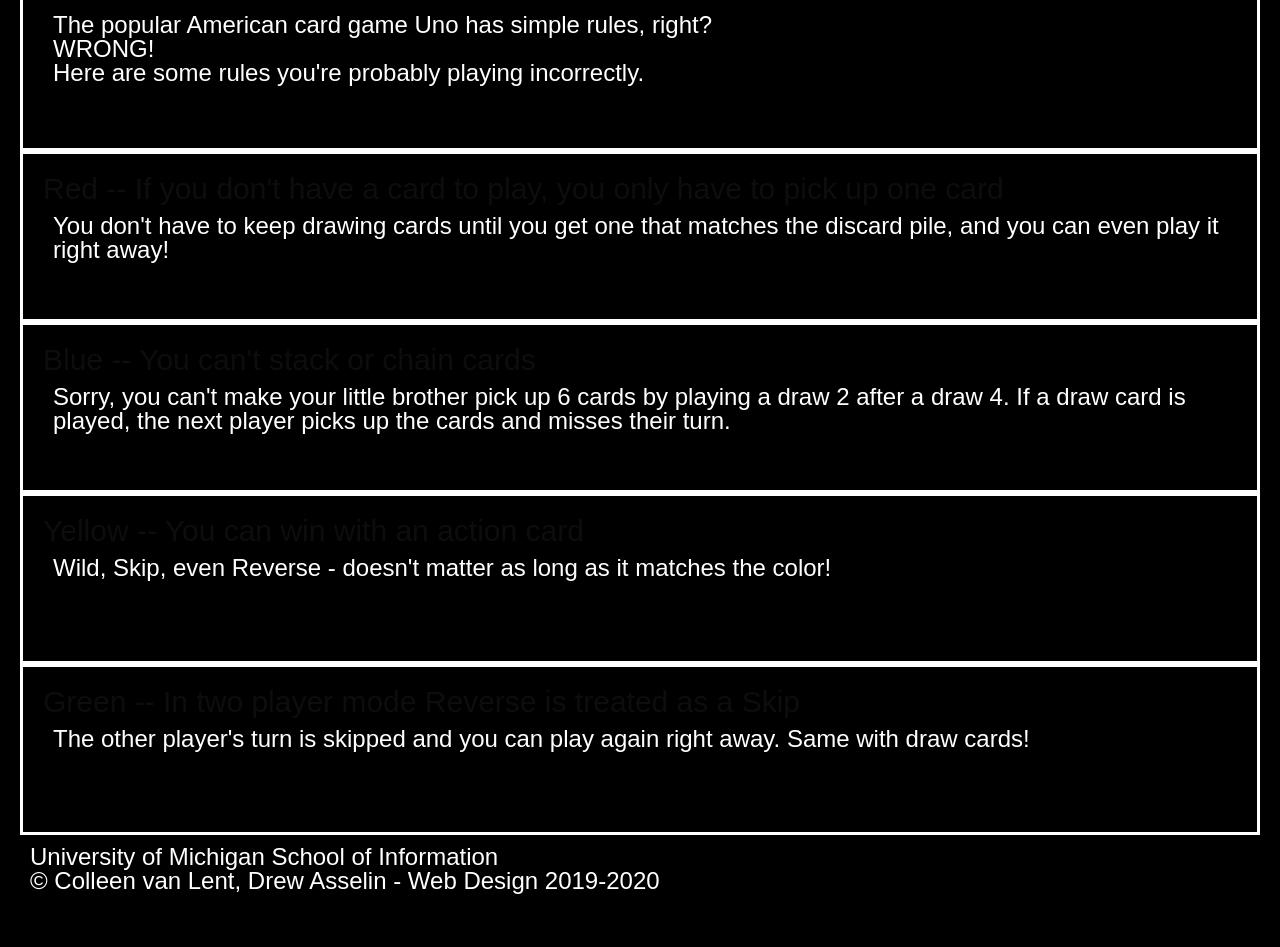
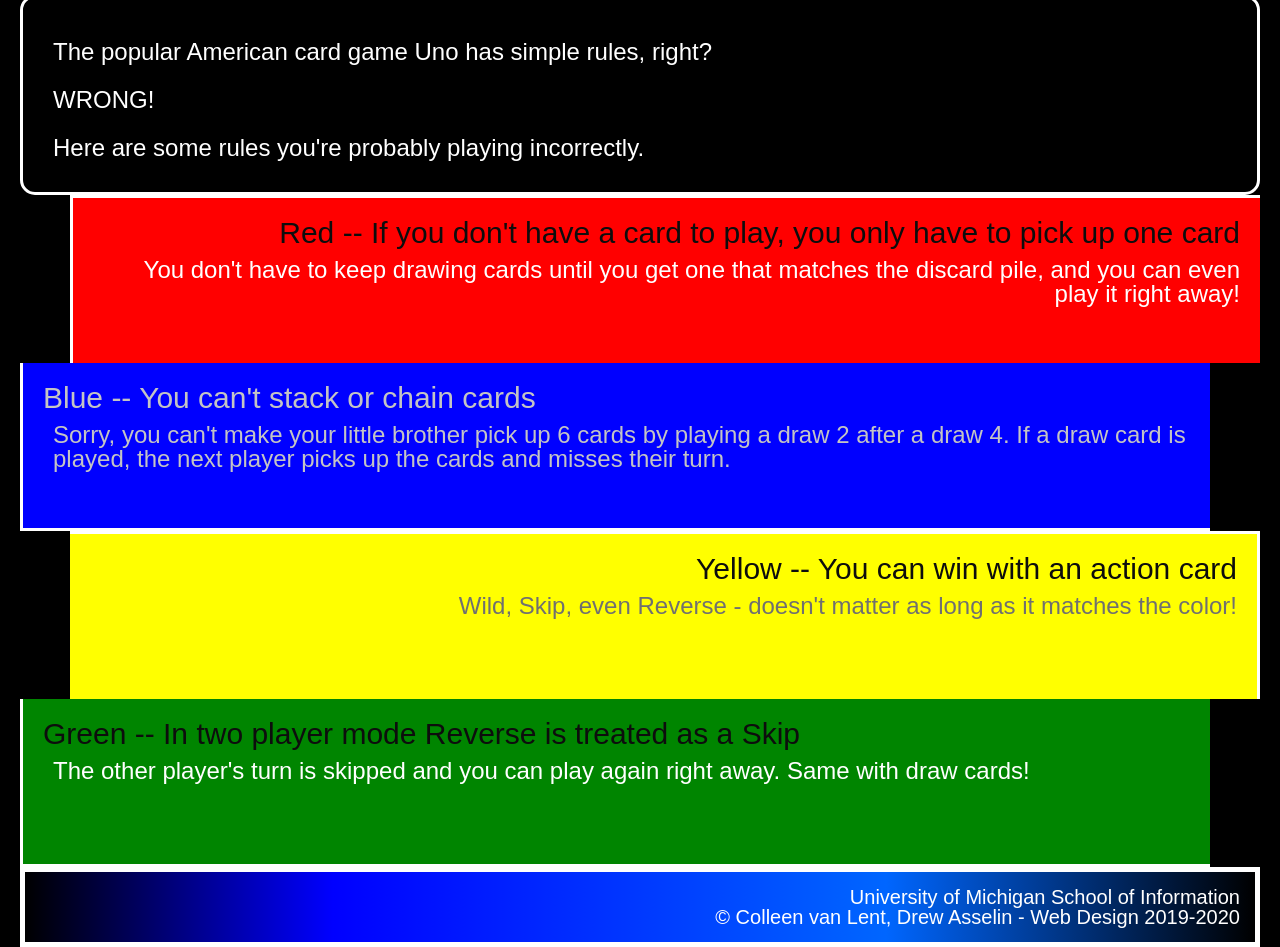
Before and after one commit to andydrewwm/css_practice, a plain HTML site: page index.html in a window 1280 px wide. Shown: the part 333-1280 px from the top of the page. Before the commit the page ends 1227 px from the top, so only its background shows below. Drawn offline with Linux system fonts and the light colour scheme.

Commit message:
Update styles

```diff
--- a/css/style.css
+++ b/css/style.css
@@ -1,5 +1,5 @@
 body {
-    font-family: arial, verdana;
+    font-family: Arial, Verdana;
     background: #000000;
     color: #FFFFFF;
     margin: 20px 20px 0px;
@@ -35,3 +35,60 @@ div {
     padding: 20px;
     border: 3px solid #FFFFFF;
 }
+
+.introduction {
+    border-radius: 15px;
+    margin-top: 15px;
+    line-height: 2;
+}
+
+.red {
+    background: #FF0000;
+    text-align: right;
+    margin-left: 50px;
+    border-bottom: 2px;
+    border-right: 5px;
+}
+
+.blue {
+    background: #0000FF;
+    text-align: left;
+    margin-right: 50px;
+    border-top: 2px;
+    border-right: 5px;
+}
+
+.blue p, .blue h2 {
+    color: #C4C4C4;
+}
+
+.yellow {
+    background: #FFFF00;
+    text-align: right;
+    margin-left: 50px;
+    border-bottom: 2px;
+    border-left: 5px;
+}
+
+.yellow p {
+    color: #707070;
+}
+
+.green {
+    background: #008500;
+    text-align: left;
+    margin-right: 50px;
+    border-top: 2px;
+    border-right: 5px;
+}
+
+footer {
+    background: linear-gradient(90deg, #000000 0%, #0000ff 25%, #0066ff 70%, #000000 100%);
+    border: 5px solid #FFFFFF;
+}
+
+footer p {
+    font-size: 20px;
+    text-align: right;
+    padding: 15px 15px 15px 0px;
+}
```
